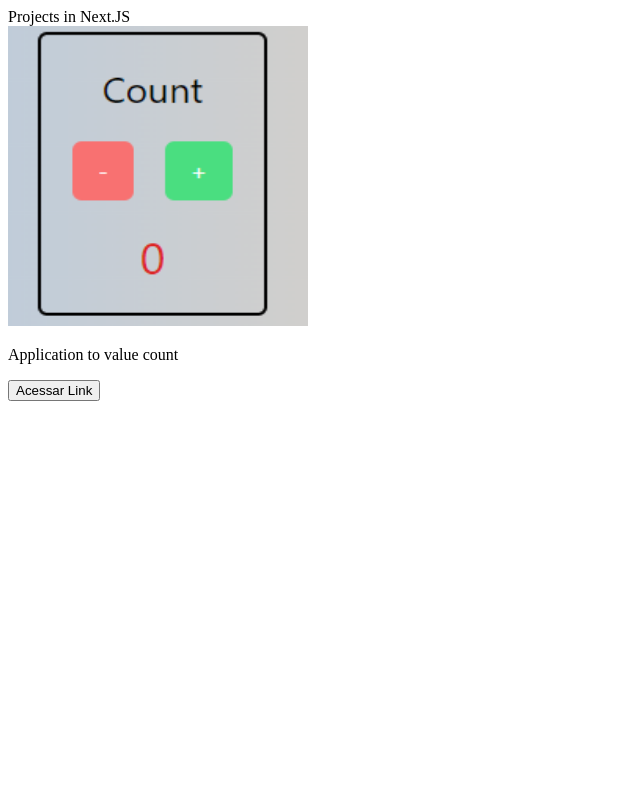
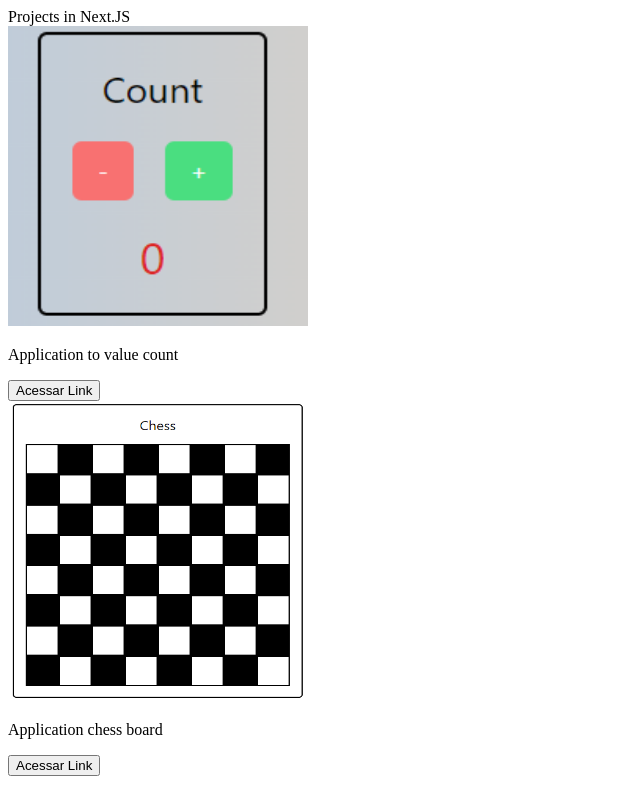
Before and after one commit to leogrocha/Projects-NextJS, a Next.js app: page / in a window 1280 px wide. Shown: the whole page, without its empty margins (0-640 px from the left). Built offline with nearby package versions, Linux system fonts and the light colour scheme.

Commit message:
Add chess

```diff
--- /dev/null
+++ b/src/pages/chess.tsx
@@ -0,0 +1,9 @@
+import Main from "../components/chess/Main";
+
+const Chess = () => {
+    return(
+        <Main />
+    )
+}
+
+export default Chess;
--- a/src/pages/index.tsx
+++ b/src/pages/index.tsx
@@ -2,12 +2,13 @@ import Card from "../components/globals/Card";
 import Title from "../components/globals/Title";
 import Image from 'next/image';
 import ImageCount from '../public/count.png';
+import ImageChess from '../public/chess.png';
 import Button from "../components/globals/Button";
 
 const Home = () => {
-  return(
+  return (
     <>
-      <Title title="Projects in Next.JS"/>
+      <Title title="Projects in Next.JS" />
 
       <div className="mt-10 flex ml-5">
         <Card
@@ -30,6 +31,28 @@ const Home = () => {
           }
         />
 
+        <div className="ml-3">
+          <Card
+            image={
+              <Image
+                src={ImageChess}
+                alt="Chess"
+                width={300}
+                height={300}
+              />
+            }
+            description="Application chess board"
+            link={
+              <Button
+                className="text-sky-500"
+                onClick={() => window.open('https://projects-next-js.vercel.app/chess')}
+              >
+                Acessar Link
+              </Button>
+            }
+          />
+        </div>
+
 
       </div>
     </>
```
Also changed, not shown: src/components/chess/ColorBlack.tsx (added, +16 -0 lines), src/components/chess/ColorWhite.tsx (added, +16 -0 lines), src/components/chess/Main.tsx (added, +28 -0 lines), src/components/globals/Container.tsx (+8 -2 lines), src/public/chess.png (added). Lines whose indentation alone changed are shown as unchanged.
